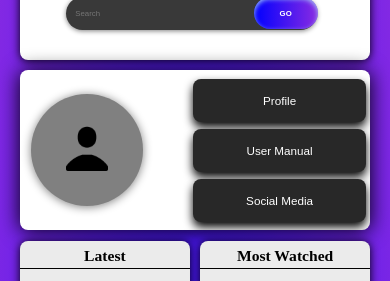
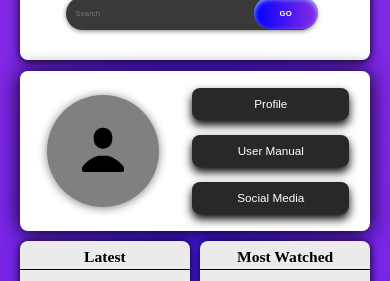
Before and after one commit to brianfog/myrealact, a React (Vite) app: page / in a window 390 px wide. Shown: the part 177-458 px from the top of the page. Built offline with nearby package versions, Linux system fonts and the light colour scheme.

Commit message:
hamburger menu in progress

```diff
--- a/src/componants/ALBUM.css
+++ b/src/componants/ALBUM.css
@@ -157,17 +157,21 @@
 
 @media screen and (max-width: 444px) {
 
+    .albomwhole{
+        margin-top: 3%;
+    }
+
     .user-pf{
-        justify-content: space-between;
+        justify-content: space-around;
     }
 
     .user-option{
-        aspect-ratio: 1.1;
+        aspect-ratio: 1;
     }
 
     .user-option button{
         font-size: 3vw;
-        aspect-ratio: 4;
+        aspect-ratio: 5;
     }
 
 }
--- a/src/componants/content.css
+++ b/src/componants/content.css
@@ -221,7 +221,7 @@
     }
 
     .genre p{
-        font-size: 2.1vw;
+        font-size: 2.2vw;
     }
 
     .plot p{
--- a/src/componants/header.css
+++ b/src/componants/header.css
@@ -210,7 +210,7 @@ header{
 
   .menu{
     width: 90%;
-    margin-left: 1%;
+    margin-left: 0.5%;
   }
 
 
--- a/src/componants/misde.css
+++ b/src/componants/misde.css
@@ -27,7 +27,7 @@
         'tside bside'
         'main main';
         column-gap: 3%;
-        row-gap: 1%;
+        row-gap: 0.45%;
         margin-bottom: 7%;
     }
 
```
